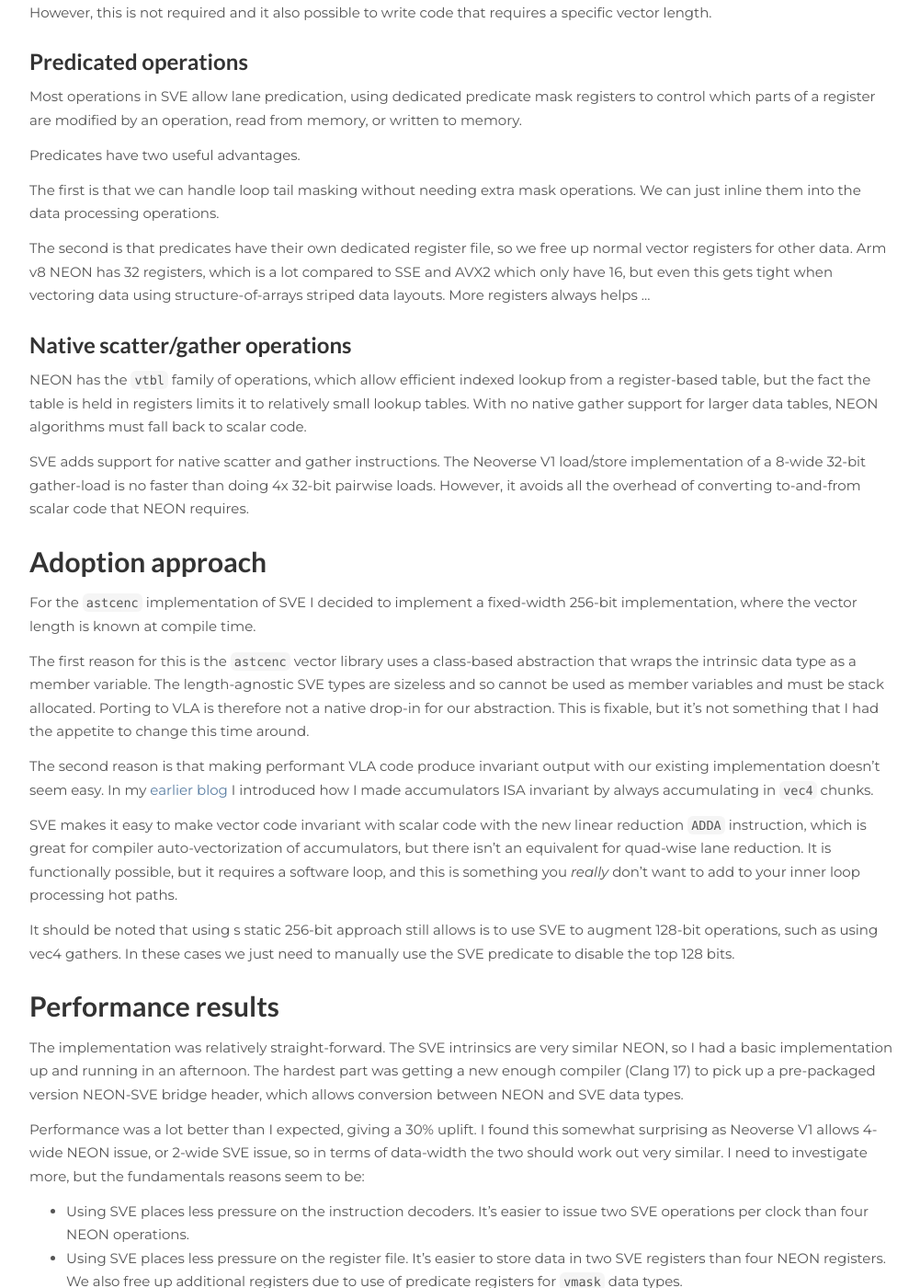
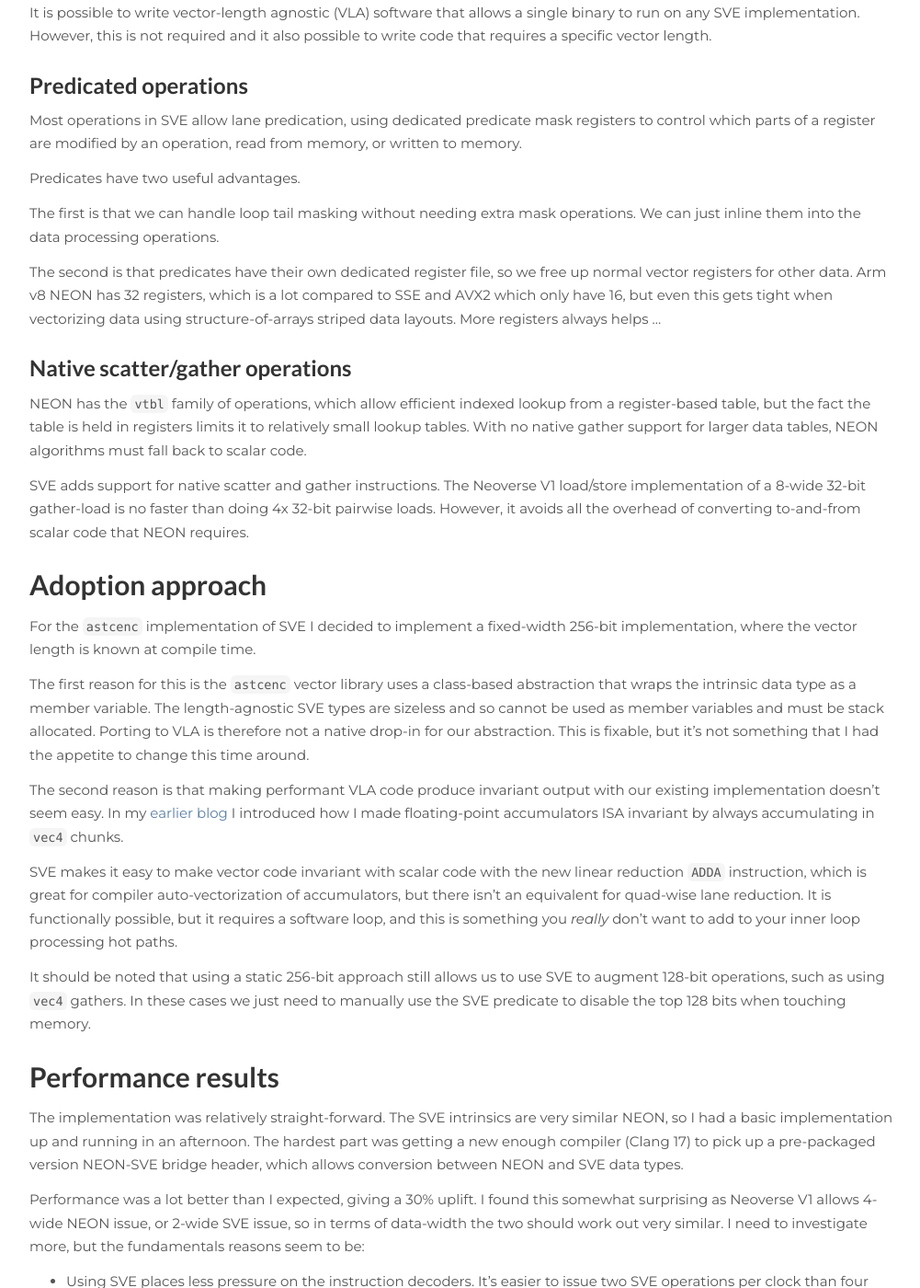
Before and after one commit to solidpixel/solidpixel.github.io, a Jekyll site: the page built from _posts/2024-08-05-astcenc_meets_sve.md, in a window 1280 px wide and 1400 px high, scrolled down 572 px. Shown: the whole window at 92% size, without its empty margins (138-1139 px from the left). Built offline with Jekyll 4.4.1, drawn with Linux system fonts in a browser that asks for light colours; some of the changed text lies outside the part shown.

Commit message:
Fix some typos

```diff
--- a/_posts/2024-08-05-astcenc_meets_sve.md
+++ b/_posts/2024-08-05-astcenc_meets_sve.md
@@ -46,7 +47,7 @@ operations. We can just inline them into the data processing operations.
 The second is that predicates have their own dedicated register file, so we
 free up normal vector registers for other data. Arm v8 NEON has 32 registers,
 which is a lot compared to SSE and AVX2 which only have 16, but even this
-gets tight when vectoring data using structure-of-arrays striped data layouts.
+gets tight when vectorizing data using structure-of-arrays striped data layouts.
 More registers always helps ...
 
 Native scatter/gather operations
@@ -78,8 +79,8 @@ the appetite to change this time around.
 
 The second reason is that making performant VLA code produce invariant output
 with our existing implementation doesn't seem easy. In my [earlier blog][INAC]
-I introduced how I made accumulators ISA invariant by always accumulating in
-`vec4` chunks.
+I introduced how I made floating-point accumulators ISA invariant by always
+accumulating in `vec4` chunks.
 
 SVE makes it easy to make vector code invariant with scalar code with the new
 linear reduction `ADDA` instruction, which is great for compiler
@@ -88,9 +89,10 @@ lane reduction. It is functionally possible, but it requires a software loop,
 and this is something you _really_ don't want to add to your inner loop
 processing hot paths.
 
-It should be noted that using s static 256-bit approach still allows is to use
-SVE to augment 128-bit operations, such as using vec4 gathers. In these cases
-we just need to manually use the SVE predicate to disable the top 128 bits.
+It should be noted that using a static 256-bit approach still allows us to use
+SVE to augment 128-bit operations, such as using `vec4` gathers. In these cases
+we just need to manually use the SVE predicate to disable the top 128 bits
+when touching memory.
 
 
 Performance results
```
Also changed, not shown: other parts of _posts/2024-08-05-astcenc_meets_sve.md (+11 -3 lines).
